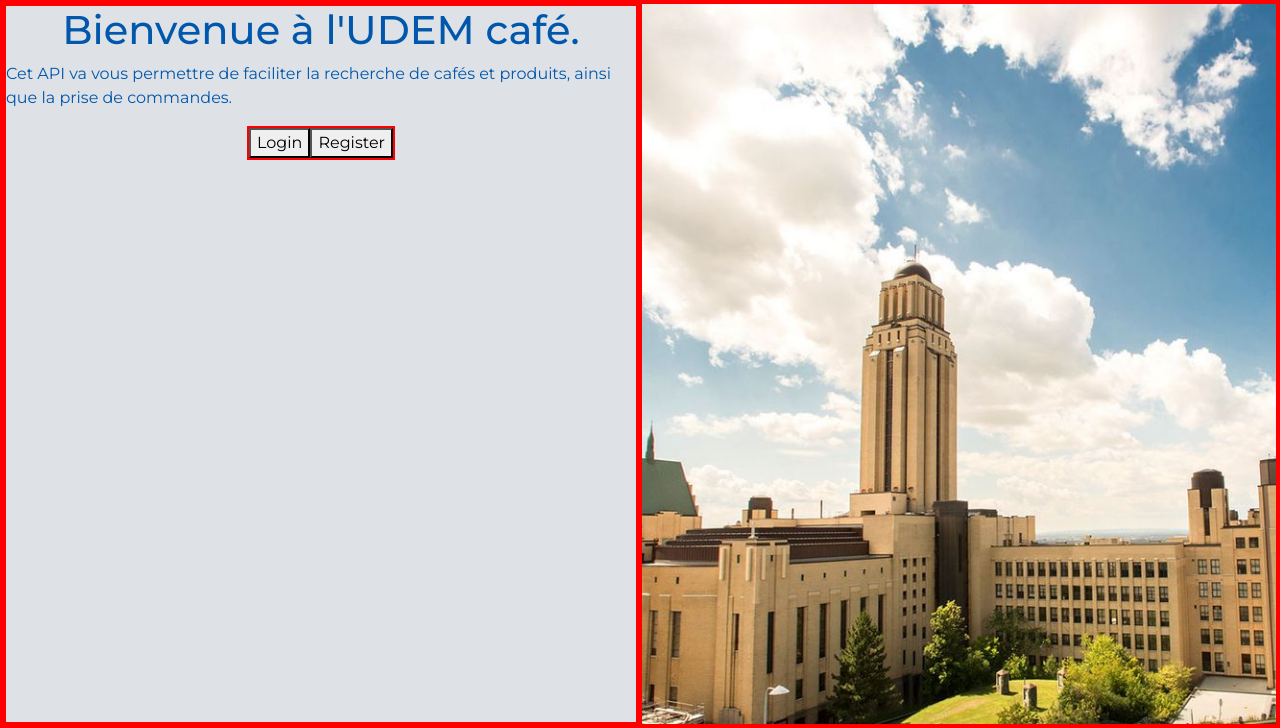
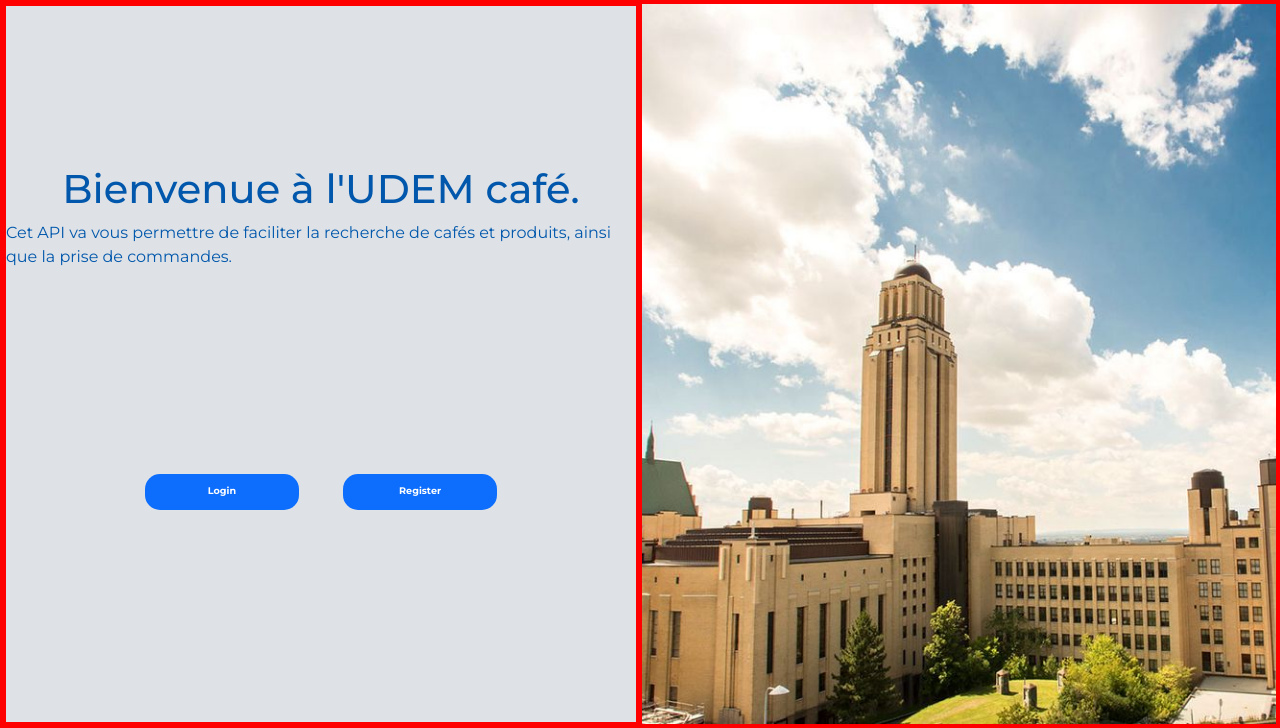
Before and after one commit to maximbarbe/Menu-UDEM-api, a FastAPI app: page / in a window 1280 px wide. Shown: the part 86-814 px from the top of the page. Run offline with FastAPI, Linux system fonts and the light colour scheme.

Commit message:
working on style of front page

```diff
--- a/static/styles/index.css
+++ b/static/styles/index.css
@@ -23,6 +23,7 @@ div {
 }
 
 .left--contenu {
+    padding-top: 25%;
     color: #0057ac;
     display: flex;
     flex-direction: column;
@@ -31,6 +32,30 @@ div {
 }
 
 .btn--container {
+
+    margin-top: 30%;
+    border: none;
     display: flex;
     flex-direction: row;
+    width: 100%;
+    justify-content: space-evenly;
+    padding-left: 15%;
+    padding-right: 15%;
 }
+
+.login--button, .register--button{
+    font-size: 0.75vw;
+    color: white;
+    font-weight: bold;
+}
+button {
+    border: none;
+    height: 4.5vh;
+    width: 12vw;
+    background-color: #0d6efd;
+    border-radius: 15px !important;
+    transition: background-color 0.25s ease-in-out;
+}
+button:hover {
+    background-color:#0057ac;
+}
```
